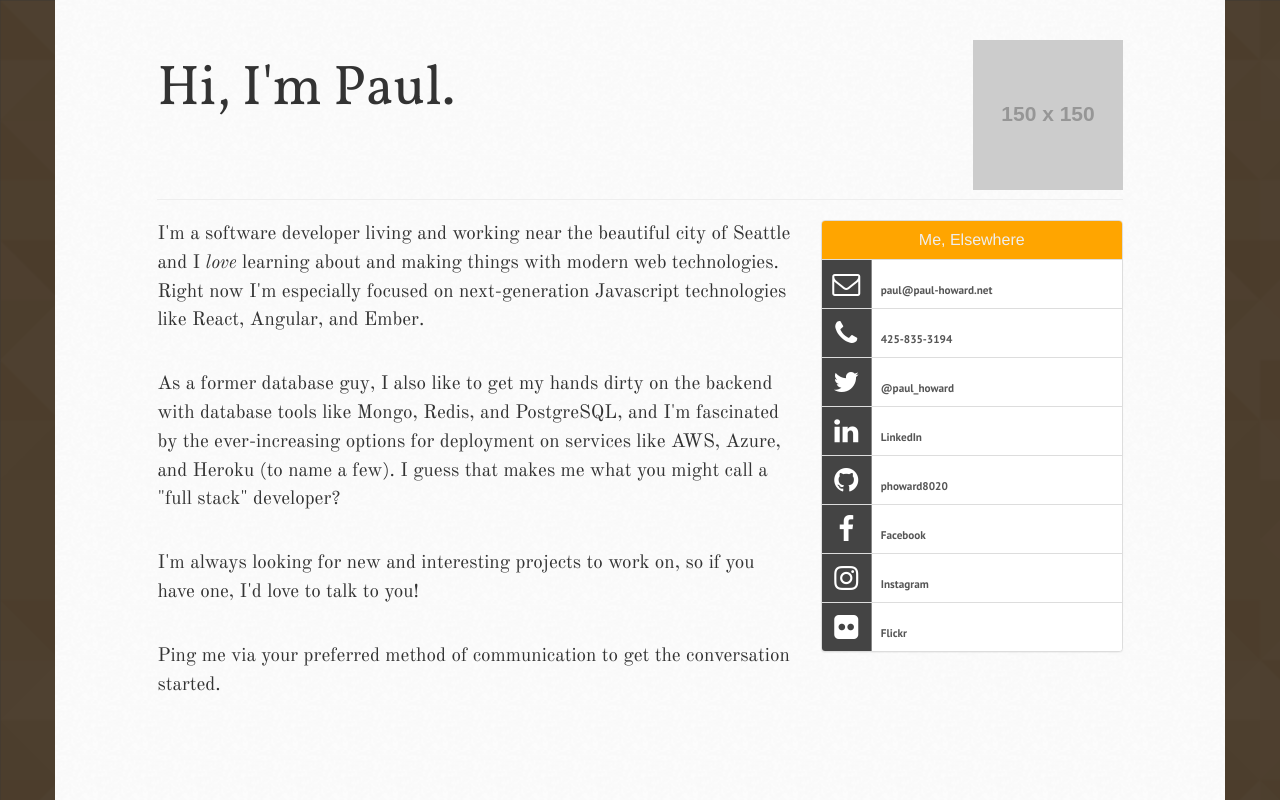
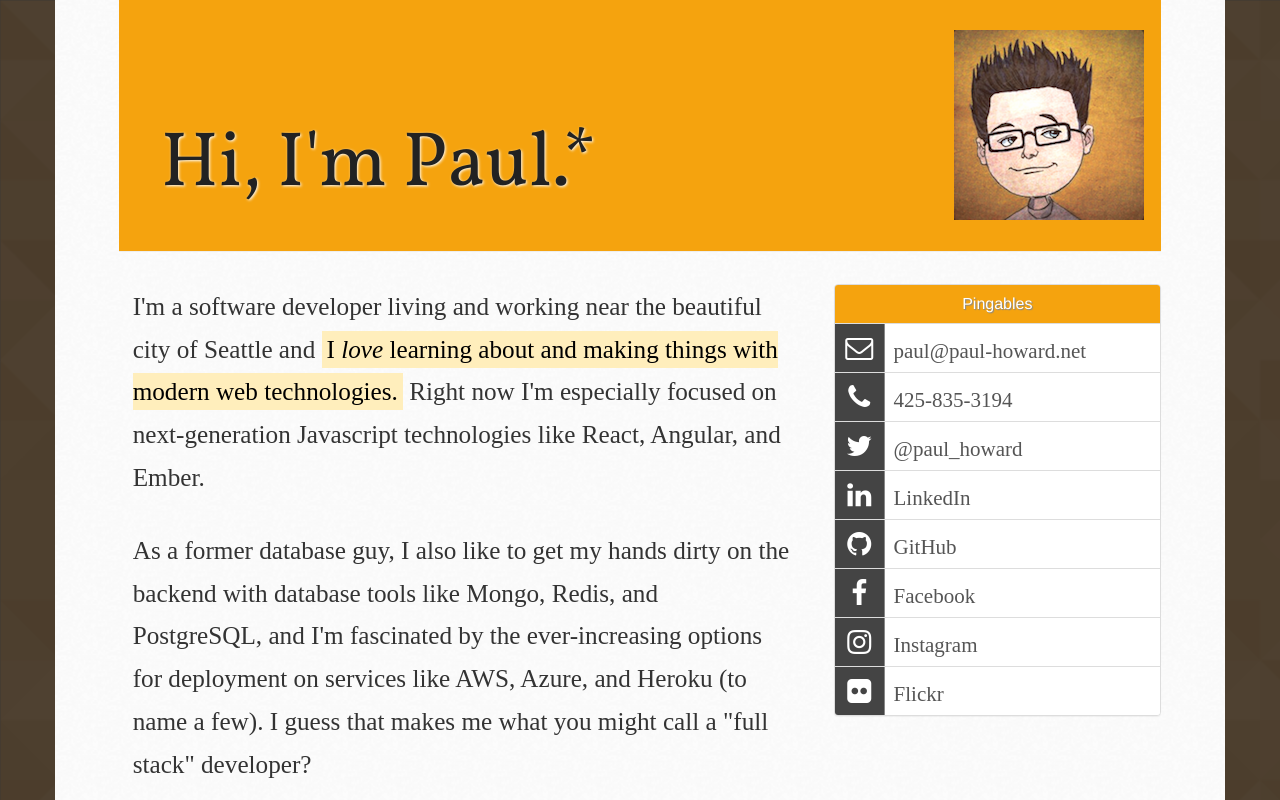
Before and after one commit to phoward8020/phoward8020.github.io, a plain HTML site: page index.html in a window 1280 px wide. Drawn offline with nearby package versions, Linux system fonts and the light colour scheme; placeholder pictures from the web are drawn by us; a web font is replaced by a local one.

Commit message:
Change ALL THE THINGS!!1!

```diff
--- a/index.html
+++ b/index.html
@@ -2,6 +2,7 @@
 <html lang="en">
 <head>
   <meta charset="UTF-8">
+  <meta http-equiv="X-UA-Compatible" content="IE=edge" />
   <title>Paul Howard | Full-Stack Developer</title>
   <link href="https://maxcdn.bootstrapcdn.com/bootstrap/3.3.4/css/bootstrap.min.css" rel="stylesheet">
   <link href="https://maxcdn.bootstrapcdn.com/font-awesome/4.3.0/css/font-awesome.min.css" rel="stylesheet">
@@ -9,29 +10,21 @@
   <script src="https://ajax.googleapis.com/ajax/libs/jquery/1.11.2/jquery.min.js"></script>
   <script src="https://maxcdn.bootstrapcdn.com/bootstrap/3.3.4/js/bootstrap.min.js"></script>
   <!--[if lt IE 9]><script src="http://html5shim.googlecode.com/svn/trunk/html5.js"></script><![endif]-->
-  <link href='http://fonts.googleapis.com/css?family=Abril+Fatface|Open+Sans:300,400,600,700,800|Gentium+Book+Basic:400,400italic|Vollkorn:400italic,400' rel='stylesheet' type='text/css'>
-  <link href='http://fonts.googleapis.com/css?family=Gravitas+One|Lato:100,900|Old+Standard+TT:400,400italic|PT+Serif:400|PT+Sans+Narrow:700' rel='stylesheet' type='text/css'>
-  <link href='http://fonts.googleapis.com/css?family=PT+Sans:700|Merriweather:400,900|Playfair+Display:400,900,700italic|Oswald:700|PT+Mono' rel='stylesheet' type='text/css'>
-  <link href='http://fonts.googleapis.com/css?family=Cardo:400,400italic' rel='stylesheet' type='text/css'>
+  <link href='http://fonts.googleapis.com/css?family=Vollkorn:400italic,400|Gentium+Book+Basic' rel='stylesheet' type='text/css'>
   <meta name="viewport" content="width=device-width, initial-scale=1, maximum-scale=1">
+  <meta name="format-detection" content="telephone=no">
 </head>
 <body>
   <div class="container">
     <div class="page-header">
-      <div class="row">
-        <div class="col-xs-12 col-sm-4 text-right pull-right">
-          <img src="http://placehold.it/150x150" alt="">
-        </div>
-        <div class="col-xs-12 col-sm-8">
-          <h1>Hi, I&apos;m Paul.</h1>
-        </div>
-      </div>
+      <h1 data-toggle="tooltip" title="Some tooltip text!">Hi, I'm Paul.*</h1>
     </div>
     <div class="row full-height">
       <div class="col-xs-12 col-sm-8">
+        <article>
           <p>I'm a software developer living and working near the
-          beautiful city of Seattle and I <em>love</em> learning about and making
-          things with modern web technologies. Right now I'm especially
+            beautiful city of Seattle and <mark>I <em>love</em> learning about and making
+            things with modern web technologies.</mark> Right now I'm especially
             focused on next-generation Javascript technologies like React,
             Angular, and Ember.</p>
 
@@ -41,28 +34,29 @@
             on services like AWS, Azure, and Heroku (to name a few). I guess
             that makes me what you might call a "full stack" developer?</p>
 
-        <p>I'm always looking for new and interesting projects to work on,
+          <p><mark>I'm always looking for new and interesting projects</mark> to work on,
             so if you have one, I'd love to talk to you!</p>
 
           <p>Ping me via your preferred method of communication to get the
             conversation started.</p>
+        </article>
       </div>
 
       <div class="col-xs-12 col-sm-4">
         <div class="panel panel-default contact-list">
           <div class="panel-heading">
-            <h3 class='panel-title text-center'>Me, Elsewhere</h3>
+            <h3 class='panel-title text-center'>Pingables</h3>
           </div>
           <div class='list-group'>
-            <a class='list-group-item'>
+            <a class='list-group-item' href="mailto://paul@paul-howard.net">
               <i class="fa fa-2x fa-inverse fa-envelope-o"></i>
               <span class='contact-label'>paul@paul-howard.net</span>
             </a>
-            <a class='list-group-item'>
+            <a class='list-group-item' href="tel://425-835-3194">
               <i class="fa fa-2x fa-inverse fa-phone"></i>
               <span class='contact-label'>425-835-3194</span>
             </a>
-            <a class='list-group-item'>
+            <a class='list-group-item' href="https://twitter.com/paul_howard" target="_blank">
               <i class="fa fa-2x fa-inverse fa-twitter"></i>
               <span class='contact-label'>@paul_howard</span>
             </a>
@@ -72,7 +66,7 @@
             </a>
             <a class='list-group-item'>
               <i class="fa fa-2x fa-inverse fa-github"></i>
-              <span class='contact-label'>phoward8020</span>
+              <span class='contact-label'>GitHub</span>
               </a>
             <a class='list-group-item'>
               <i class="fa fa-2x fa-inverse fa-facebook"></i>
--- a/styles/main.css
+++ b/styles/main.css
@@ -1,31 +1,43 @@
 html, body, .full-height {
   height: 100%;
 }
-
 body {
   background: url('../images/brown-background.png');
   padding: 0;
   margin: 0;
 }
-
 .container {
   background: url('../images/paper-pattern.png');
   height: 100%;
   overflow: auto;
-  padding: 0 8vw;
+  padding: 0 5%;
 }
-
+.page-header {
+  background: url("../images/avatar.png");
+  background-color: #F5A30E;
+  background-position: 98%;
+  background-origin: padding-box;
+  background-repeat: no-repeat;
+  overflow: hidden;
+  margin: 0;
+  padding: 10% 0 4% 4%;
+}
 h1 {
   font-family: 'Vollkorn';
-  font-size: 7vh;
+  font-size: 7vmax;
+  margin-bottom: 0;
+  color: #222;
+  text-shadow: 1px 1px 3px white;
 }
-
+article {
+  margin-top: 5%;
+  padding: 0 2% 0 2%;
+  font-family: 'Gentium Book Basic';
+  font-size: 3.4vmax;
+}
 p {
-  font-family: 'Old Standard TT';
-  font-size: 2.4vh;
-  line-height: 1.5;
-  padding-bottom: 25px;
-
+  line-height: 1.7;
+  padding-bottom: 3%;
   -webkit-hyphens: auto;
   -moz-hyphens: auto;
   -epub-hyphens: auto;
@@ -33,18 +45,22 @@ p {
   -o-hyphens: auto;
   hyphens: auto;
 }
-
+mark {
+  background-color: #ffeebc;
+}
+.contact-list {
+  margin-top: 10%;
+}
 .contact-list .panel-heading {
-  background: orange;
-  color: #eee;
+  background: #F5A30E;
+  color: #fff;
+  text-shadow: 1px 1px 1px #888;
 }
-
 .contact-list .list-group-item {
   padding: 0;
-  white-space:nowrap;
+  white-space: nowrap;
   overflow: scroll;
 }
-
 .contact-list i {
   background: #444;
   width: 50px;
@@ -52,35 +68,38 @@ p {
   border-right: 1px solid #888;
   padding: 10px 10px 10px 10px;
 }
-
 .contact-label {
   margin-left: 5px;
   font-family: 'PT Sans';
-  font-size: 1.4vh;
+  font-size: 1.5em;
   line-height: 1.5;
 }
-
-
 /* MEDIA QUERIES */
-
 /* Extra-Small */
 @media (max-width: 767px) {
-  p {
-    font-size: 3.4vh;
-  }
+
 }
 
 /* Small */
 @media (min-width: 768px) and (max-width: 991px) {
-
+  .page-header {
+    background-image: none;
+  }
 }
 
 /* Medium */
 @media (min-width: 992px) and (max-width: 1199px) {
-
+  article {
+    font-size: 1.8em;
+  }
 }
 
 /* Large */
 @media (min-width: 1200px) {
-
+  h1 {
+    font-size: 5.5em;
+  }
+  article {
+    font-size: 1.8em;
+  }
 }
```
Also changed, not shown: images/avatar.png (added), 1 other file. Lines whose indentation alone changed are shown as unchanged.
